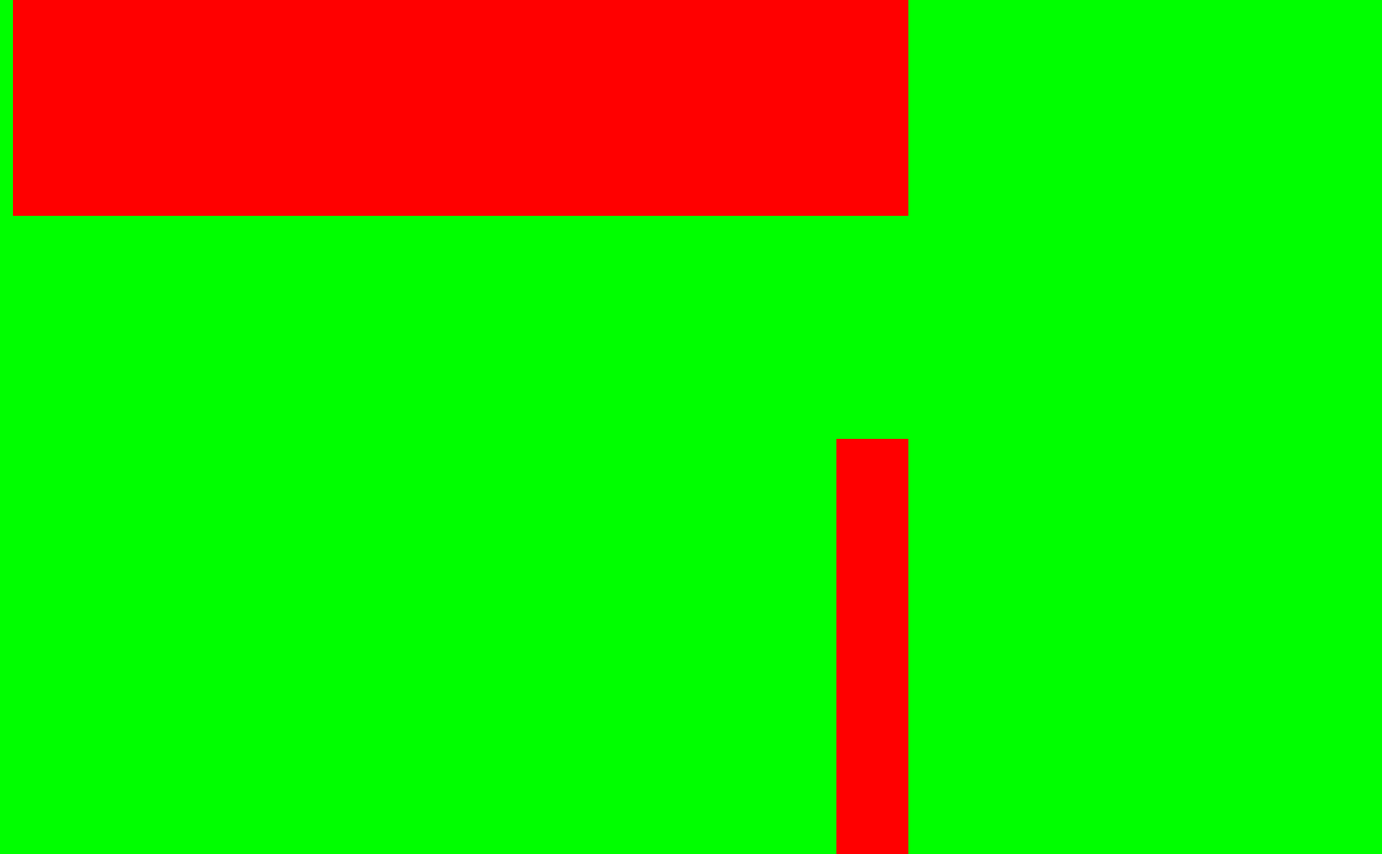
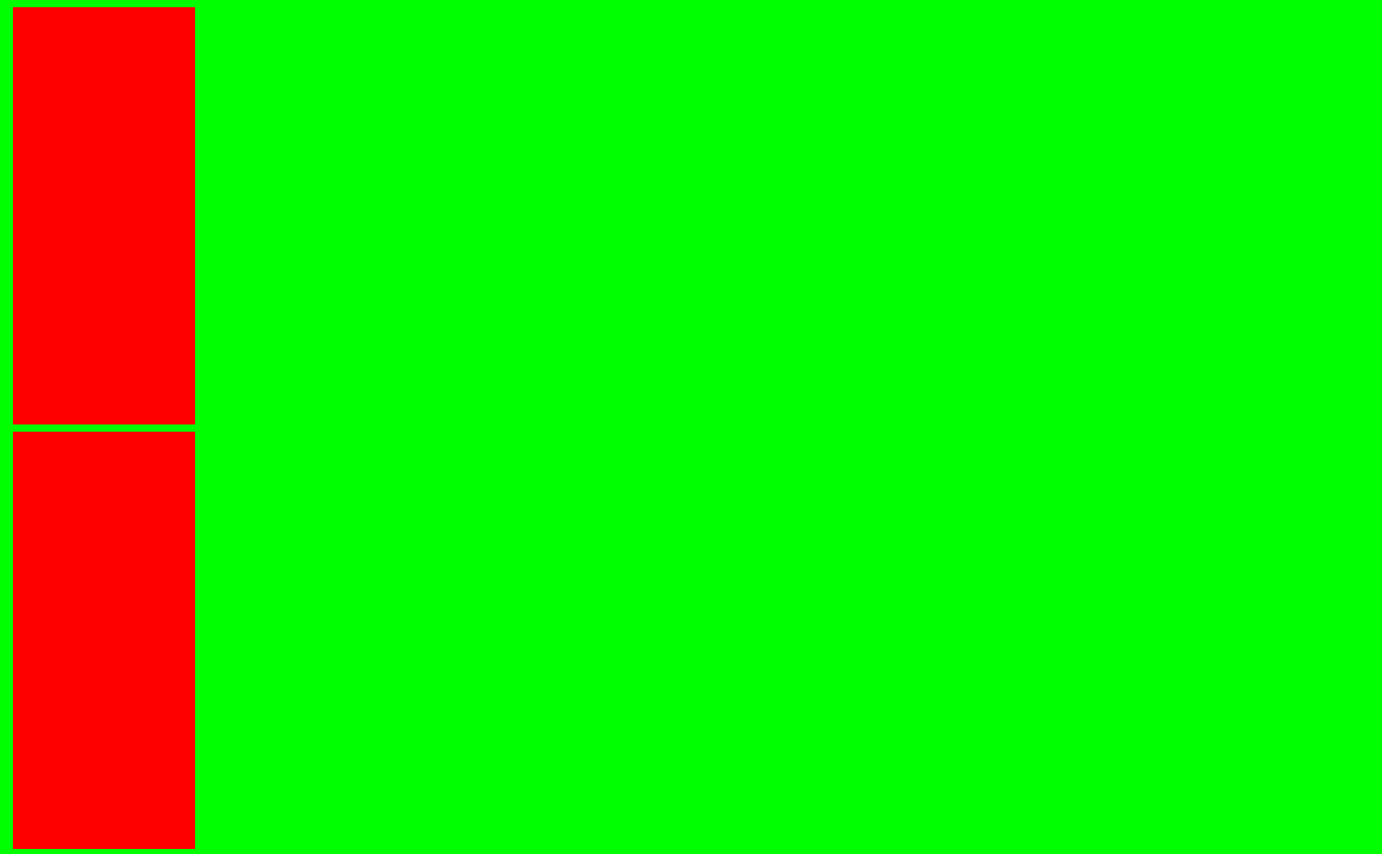
Before and after one commit to RandomNotTakenName/CarouselTest, a plain HTML site: page index.html in a window 1280 px wide. Shown: the top 1187 px of the page at 72% size, 1920 px wide, since content can reach past the window. Drawn offline with Linux system fonts and the light colour scheme.

Commit message:
Update style.css

```diff
--- a/style.css
+++ b/style.css
@@ -12,21 +12,18 @@ background-color: lime;
     background-color: red;
     margin: 10px;
     min-height: 580px;
-    min-width: 100px;
-    top: 50%;
-    transform: translate(0, -50%);
+    width: 20%;
 }
 
 .buttonRight {
     background-color: red;
-    float: right;
     margin: 10px;
     min-height: 580px;
-    min-width: 100px;
+    width: 20%;
 }
 
 .image {
-    display: block;
+    width: 50%;
     margin-left: auto;
     margin-right: auto;
 }
```
